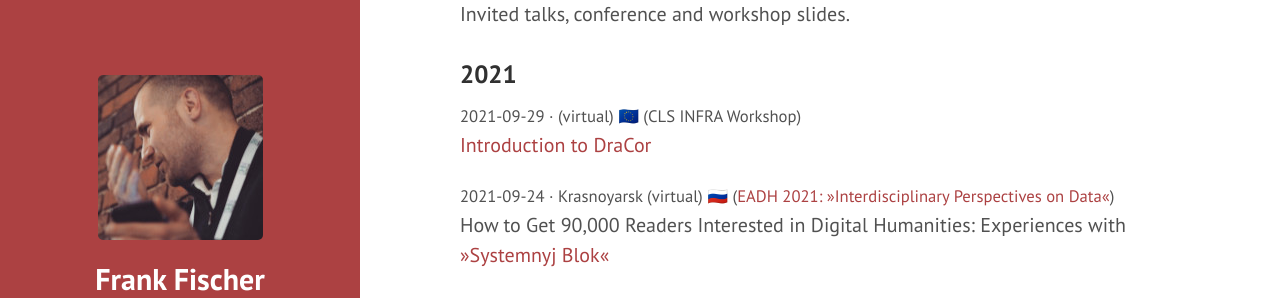
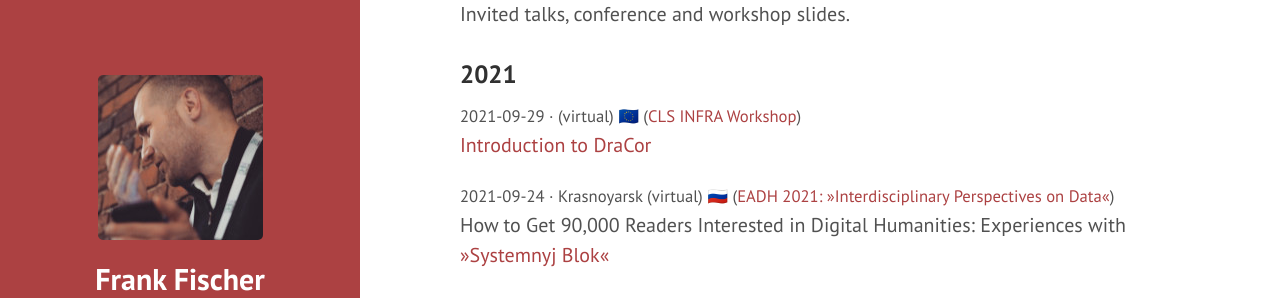
Before and after one commit to lehkost/lehkost.github.io, a Jekyll site: the page built from talks.md, in a window 1280 px wide and 900 px high. Shown: the part 141-439 px from the top of the window. Built offline with Jekyll 4.4.1, drawn with Linux system fonts in a browser that asks for light colours; part of the change alters nothing that is shown.

Commit message:
add link

```diff
--- a/talks.md
+++ b/talks.md
@@ -7,7 +7,7 @@ Invited talks, conference and workshop slides.
 
 ### 2021
 
-<small>2021-09-29 · (virtual) 🇪🇺 (CLS INFRA Workshop)</small><br />
+<small>2021-09-29 · (virtual) 🇪🇺 ([CLS INFRA Workshop](https://clsinfra.io/events/upcomingevents/))</small><br />
 [Introduction to DraCor](https://bit.ly/clsdrac)
 
 <small>2021-09-24 · Krasnoyarsk (virtual) 🇷🇺 ([EADH 2021: »Interdisciplinary Perspectives on Data«](https://eadh2020-2021.org/))</small><br />
```
